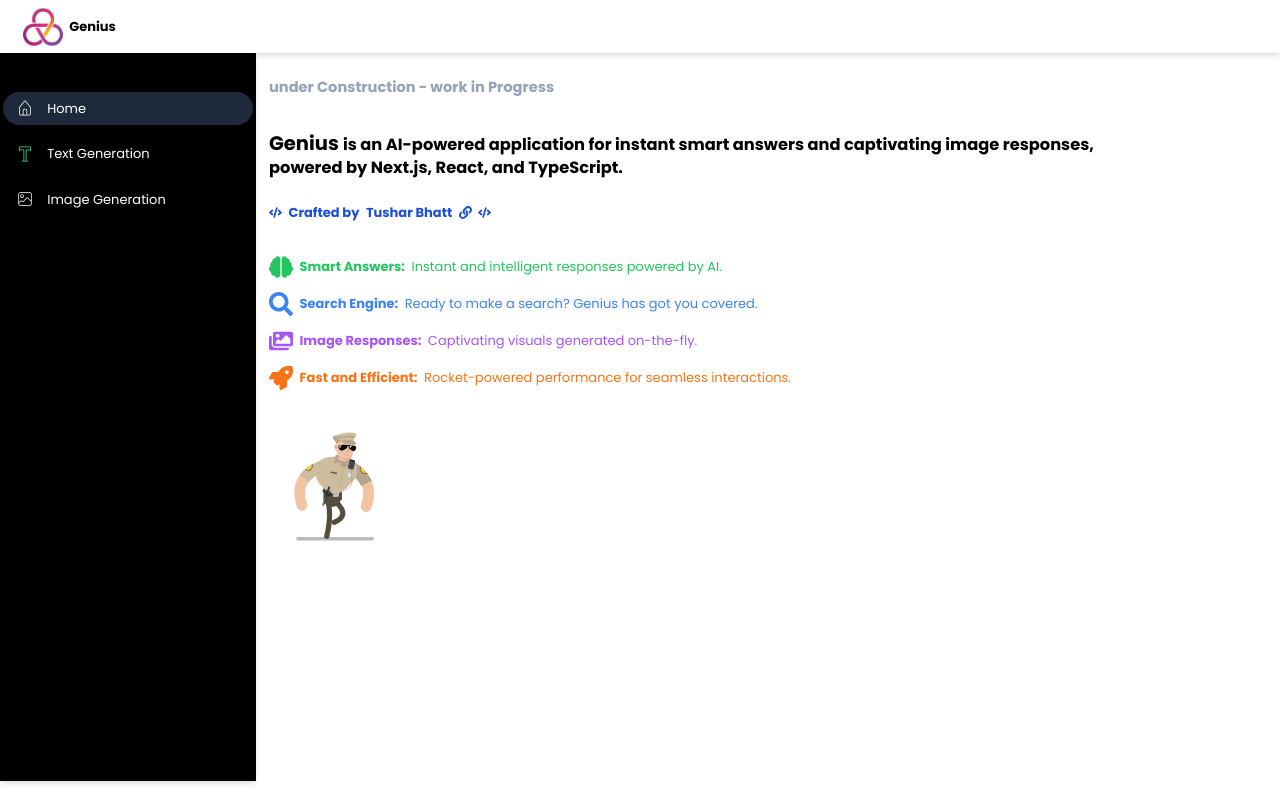
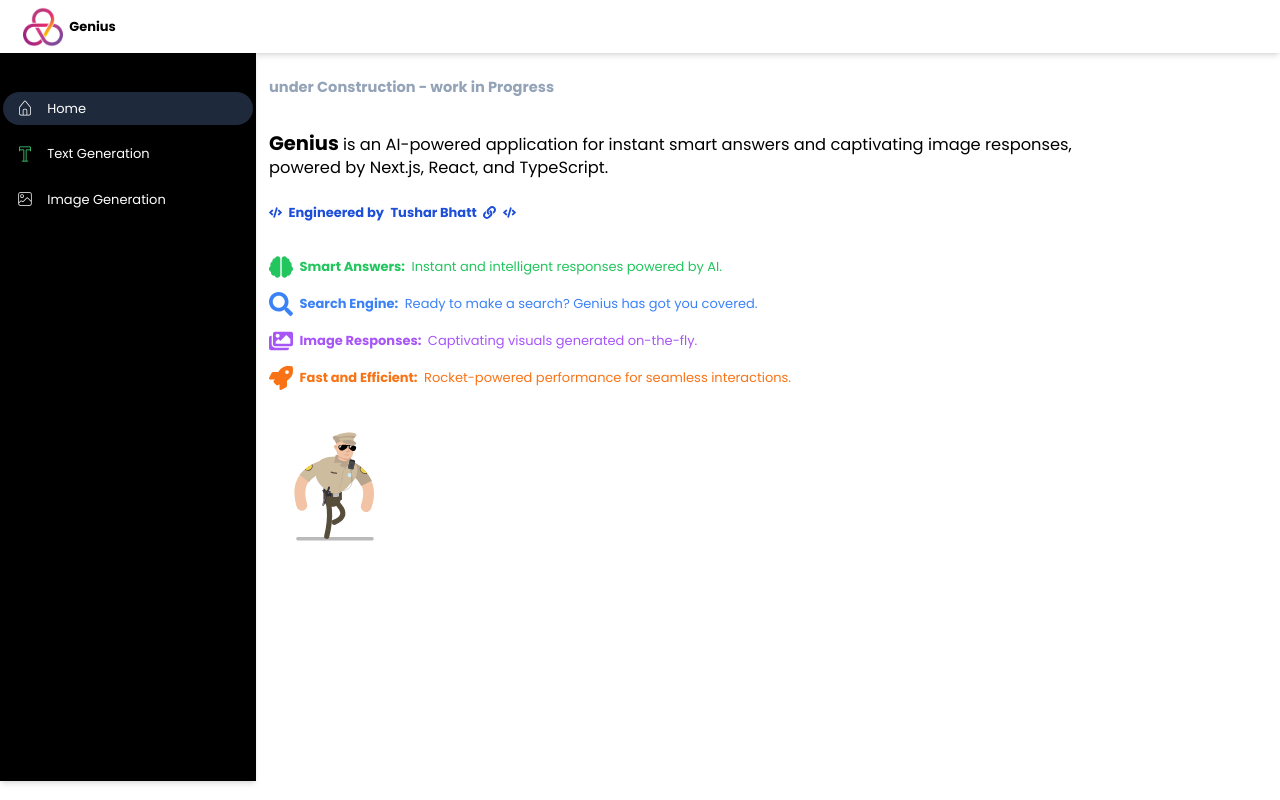
Before and after one commit to TusharBhatt1/genius, a Next.js app: page / in a window 1280 px wide. Built offline with nearby package versions, Linux system fonts and the light colour scheme.

Commit message:
change text

```diff
--- a/app/page.tsx
+++ b/app/page.tsx
@@ -23,15 +23,15 @@
         </div>
 
         <div className="flex flex-col gap-7">
-          <p className="text-xl font-bold">
-            <span className="text-2xl">Genius </span> is an AI-powered
+          <p className="text-xl">
+            <span className="text-2xl font-bold">Genius </span> is an AI-powered
             application for instant smart answers and captivating image
             responses,
             <br />
             powered by Next.js, React, and TypeScript.
           </p>
           <div className="flex gap-2 items-center text-blue-700 font-bold">
-            <FaCode /> Crafted by{" "}
+            <FaCode />Engineered by {" "}
             <a
               href="https://new-portfolio-theta-jade.vercel.app/"
               className="flex items-center gap-2"
```
